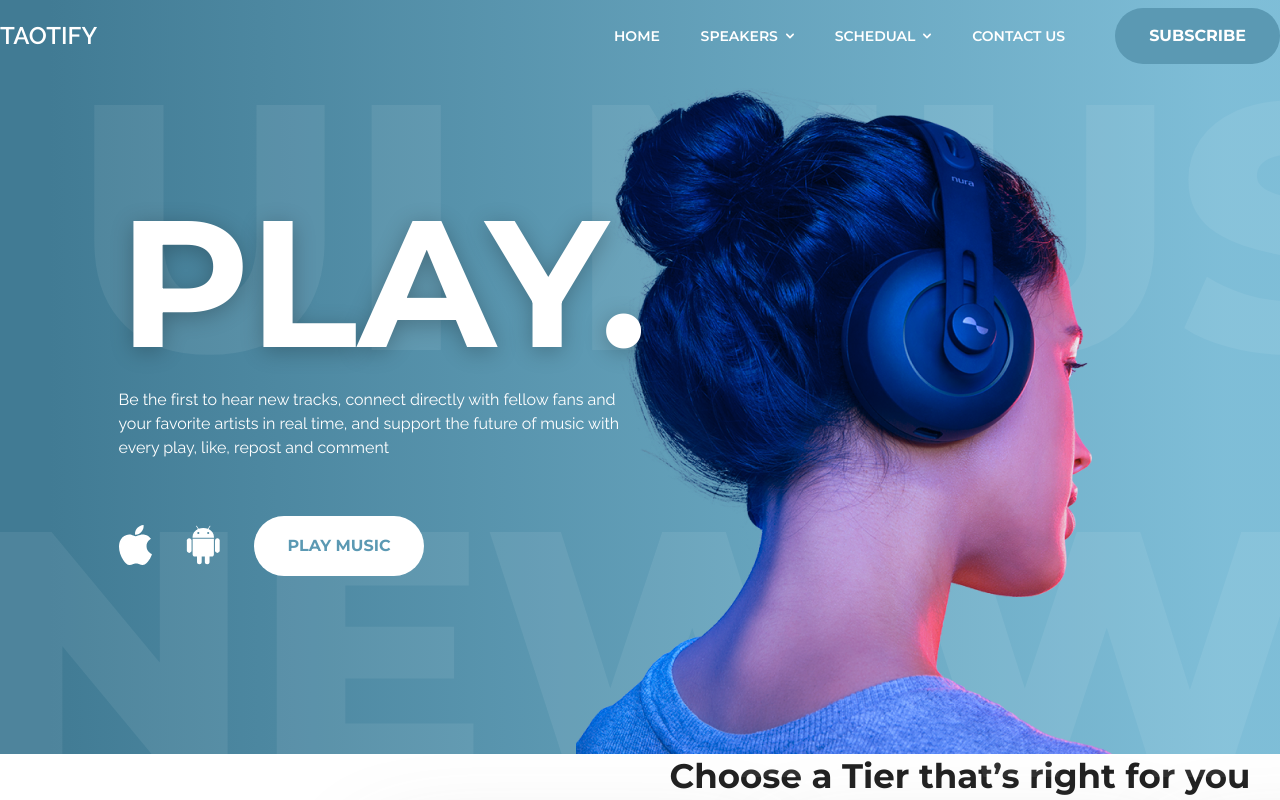
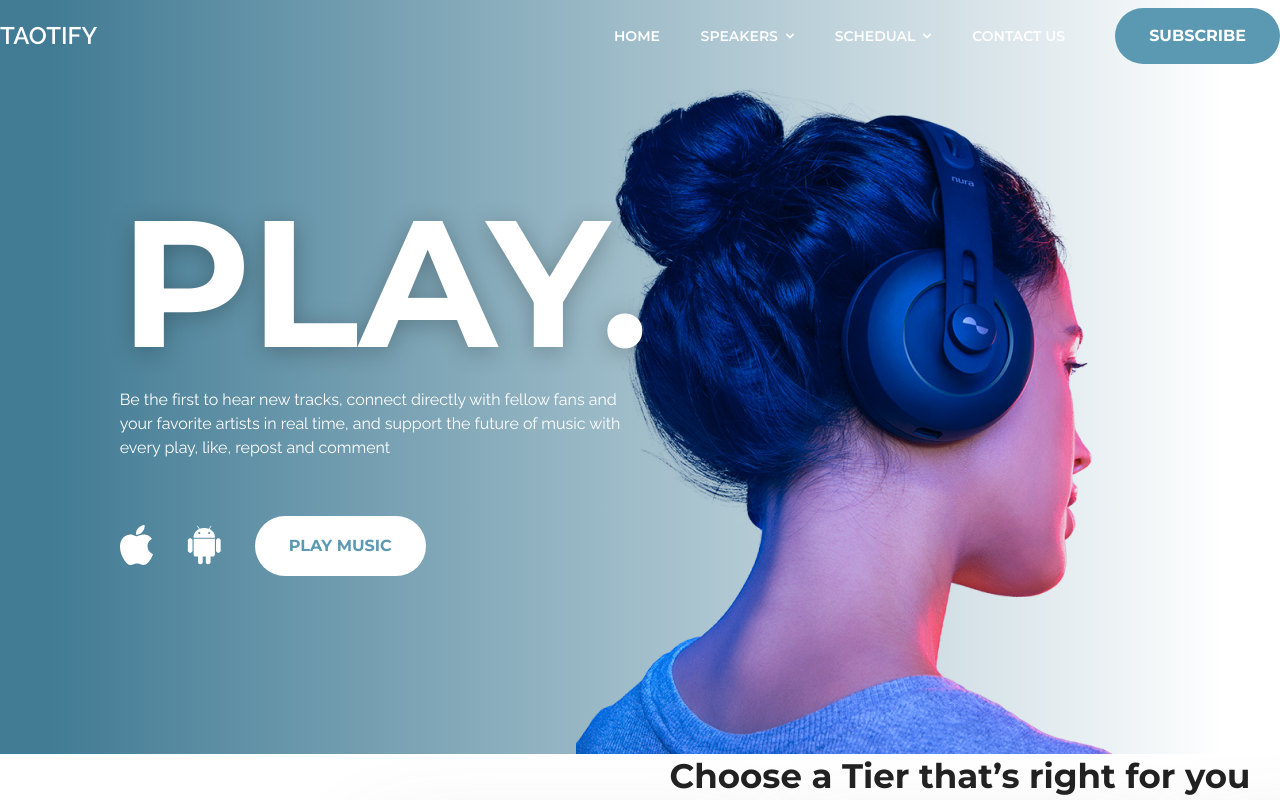
Before and after one commit to taodemy/taotify-website, a Next.js app: page / in a window 1280 px wide. Shown: the top 800 px of the page. Built offline with nearby package versions, Linux system fonts and the light colour scheme.

Commit message:
fix: change the numbers

```diff
--- a/src/components/Hero/index.module.scss
+++ b/src/components/Hero/index.module.scss
@@ -9,7 +9,7 @@
   background: linear-gradient(
     90deg,
     #417b94 3.82%,
-    rgba(74, 163, 199, 0.71) 95.66%
+    rgba(74, 163, 199, 0) 95.66%
   );
 }
 
@@ -22,17 +22,17 @@
 }
 
 .backgroud_font_group {
-  width: 2494.431px;
-  height: 1088.604px;
+  width: 2488px;
+  height: 1088px;
   position: absolute;
-  left: -30px;
-  bottom: -300px;
+  left: -32px;
+  bottom: -296px;
 }
 
 .left_hero {
   display: flex;
   width: 50%;
-  padding: 155px 0px;
+  padding: 152px 0px;
   flex-direction: column;
   justify-content: center;
   align-items: center;
@@ -50,7 +50,7 @@
 }
 
 .left_hero_content {
-  width: 531px;
+  width: 528px;
   height: 128px;
 }
 
--- a/src/styles/global-font-style.scss
+++ b/src/styles/global-font-style.scss
@@ -64,10 +64,10 @@
 .font_hero_title {
   @include h1-headline(700);
   color: #fff;
-  text-shadow: 0px 4.1504716873168945px 21.897809982299805px rgba(0, 0, 0, 0.25);
+  text-shadow: 0px 4px 24px rgba(0, 0, 0, 0.25);
   font-size: 180px;
   font-style: normal;
-  line-height: 210px; /* 116.667% */
+  line-height: 210px;
   text-transform: capitalize;
 }
 
@@ -80,9 +80,9 @@
 }
 
 .font_hero_background {
-  color: rgba(254, 254, 254, 0.07);
+  color: rgba(254, 254, 254, 0);
   font-family: Open Sans;
-  font-size: 350.104px;
+  font-size: 320px;
   font-style: normal;
   font-weight: 800;
   line-height: normal;
```
